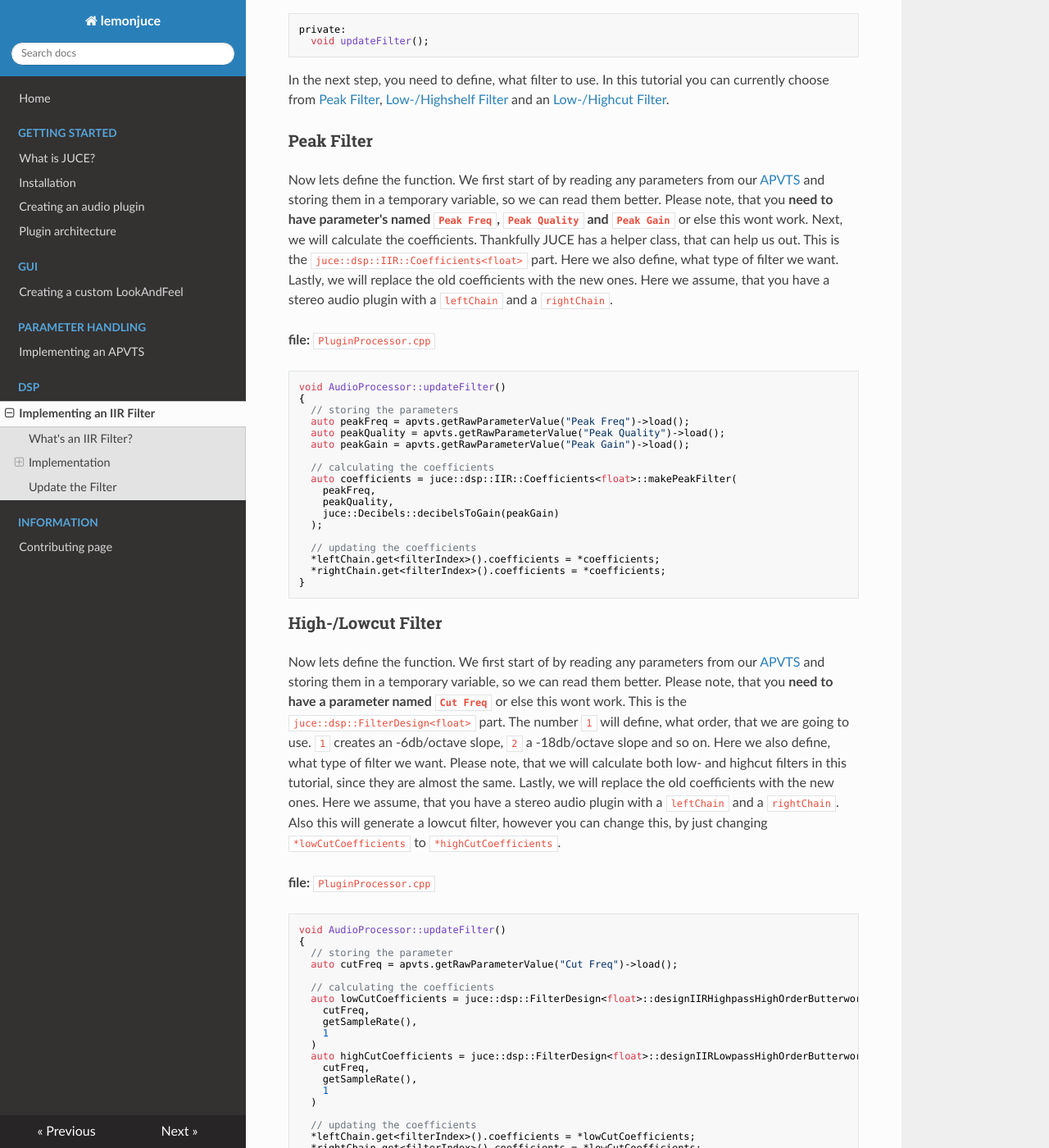
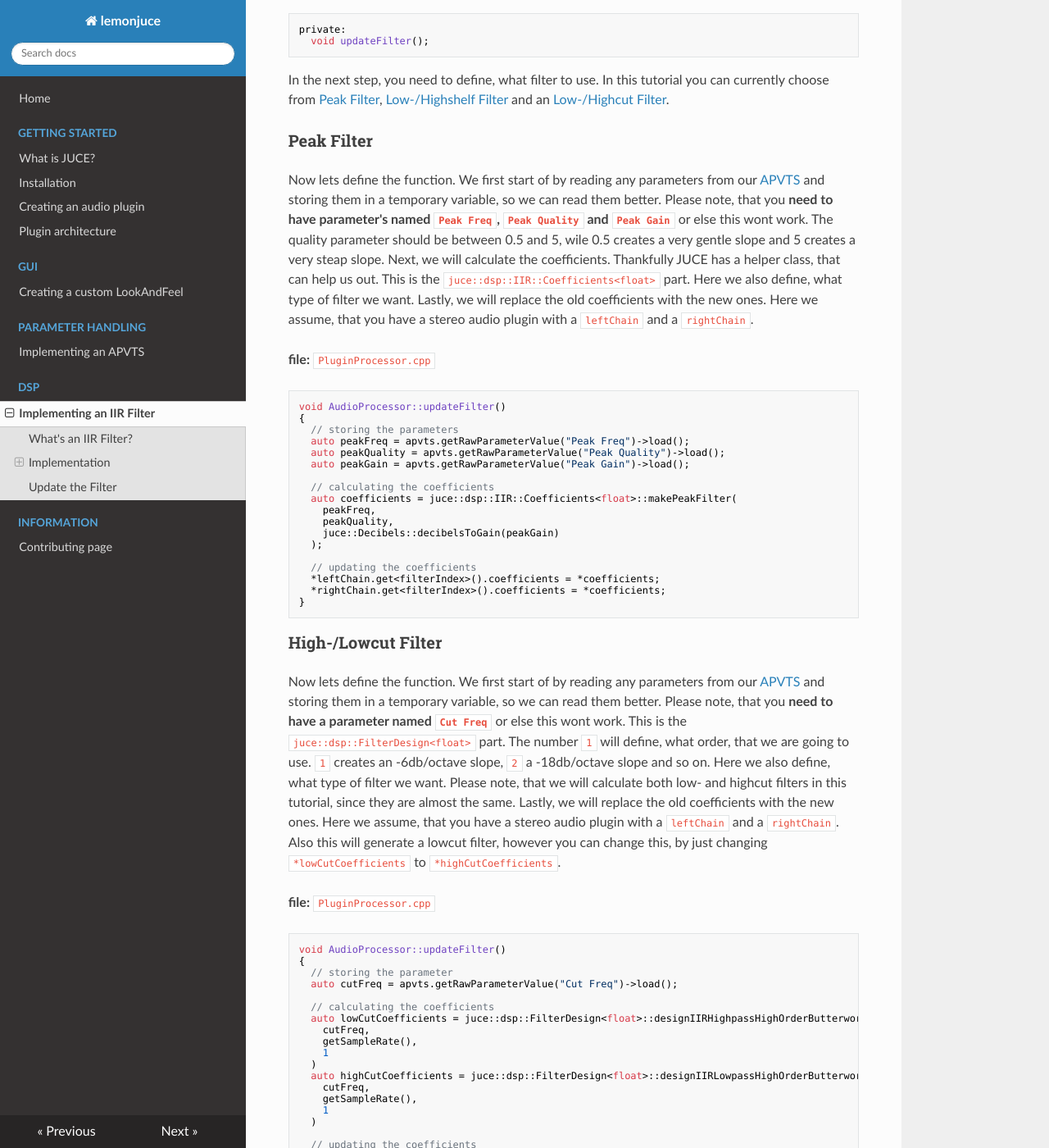
Before and after one commit to arcathrax/lemonjuce, an MkDocs documentation site: the page built from docs/dsp/implementing_an_iir_filter.md, in a window 1280 px wide and 1400 px high, scrolled down 1056 px. Shown: the whole window at 82% size. Built offline with MkDocs 1.6.1, drawn with Linux system fonts in a browser that asks for light colours; nearby versions of some CDN libraries; some of the changed text lies outside the part shown.

Commit message:
fix: update Peak and High-/Lowshelf Filter to tell how Q affects the filter

````diff
--- a/docs/dsp/implementing_an_iir_filter.md
+++ b/docs/dsp/implementing_an_iir_filter.md
@@ -41,7 +41,7 @@
 
 ### Peak Filter
 
-Now lets define the function. We first start of by reading any parameters from our [APVTS](/parameter_handling/implementing_an_apvts) and storing them in a temporary variable, so we can read them better. Please note, that you **need to have parameter's named `Peak Freq`, `Peak Quality` and `Peak Gain`** or else this wont work. Next, we will calculate the coefficients. Thankfully JUCE has a helper class, that can help us out. This is the `juce::dsp::IIR::Coefficients<float>` part. Here we also define, what type of filter we want. Lastly, we will replace the old coefficients with the new ones. Here we assume, that you have a stereo audio plugin with a `leftChain` and a `rightChain`.
+Now lets define the function. We first start of by reading any parameters from our [APVTS](/parameter_handling/implementing_an_apvts) and storing them in a temporary variable, so we can read them better. Please note, that you **need to have parameter's named `Peak Freq`, `Peak Quality` and `Peak Gain`** or else this wont work. The quality parameter should be between 0.5 and 5, wile 0.5 creates a very gentle slope and 5 creates a very steap slope. Next, we will calculate the coefficients. Thankfully JUCE has a helper class, that can help us out. This is the `juce::dsp::IIR::Coefficients<float>` part. Here we also define, what type of filter we want. Lastly, we will replace the old coefficients with the new ones. Here we assume, that you have a stereo audio plugin with a `leftChain` and a `rightChain`.
 
 **file:** `PluginProcessor.cpp`
 
@@ -99,7 +99,7 @@
 
 ### High-/Lowshelf Filter
 
-Now lets define the function. We first start of by reading any parameters from our [APVTS](/parameter_handling/implementing_an_apvts) and storing them in a temporary variable, so we can read them better. Please note, that you **need to have parameter's named `Shelf Freq`, `Shelf Quality` and `Shelf Gain`** or else this wont work. Next, we will calculate the coefficients. Thankfully JUCE has a helper class, that can help us out. This is the `juce::dsp::IIR::Coefficients<float>` part. Here we also define, what type of filter we want. Lastly, we will replace the old coefficients with the new ones. Here we assume, that you have a stereo audio plugin with a `leftChain` and a `rightChain`.
+Now lets define the function. We first start of by reading any parameters from our [APVTS](/parameter_handling/implementing_an_apvts) and storing them in a temporary variable, so we can read them better. Please note, that you **need to have parameter's named `Shelf Freq`, `Shelf Quality` and `Shelf Gain`** or else this wont work. The quality parameter should be between 0.5 and 5, wile 0.5 creates a very gentle slope and 5 creates a very steap slope. Next, we will calculate the coefficients. Thankfully JUCE has a helper class, that can help us out. This is the `juce::dsp::IIR::Coefficients<float>` part. Here we also define, what type of filter we want. Lastly, we will replace the old coefficients with the new ones. Here we assume, that you have a stereo audio plugin with a `leftChain` and a `rightChain`.
 
 ```c++
 void AudioProcessor::updateFilter()
````
